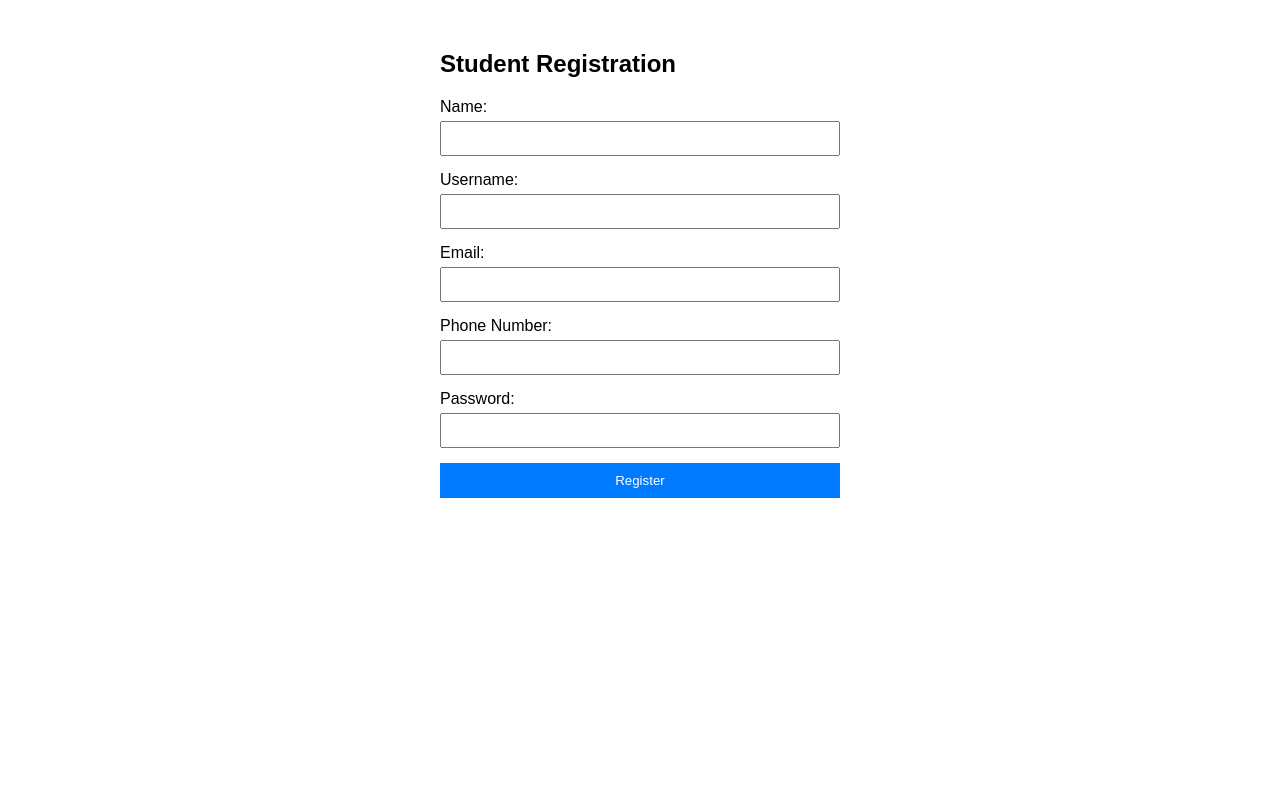
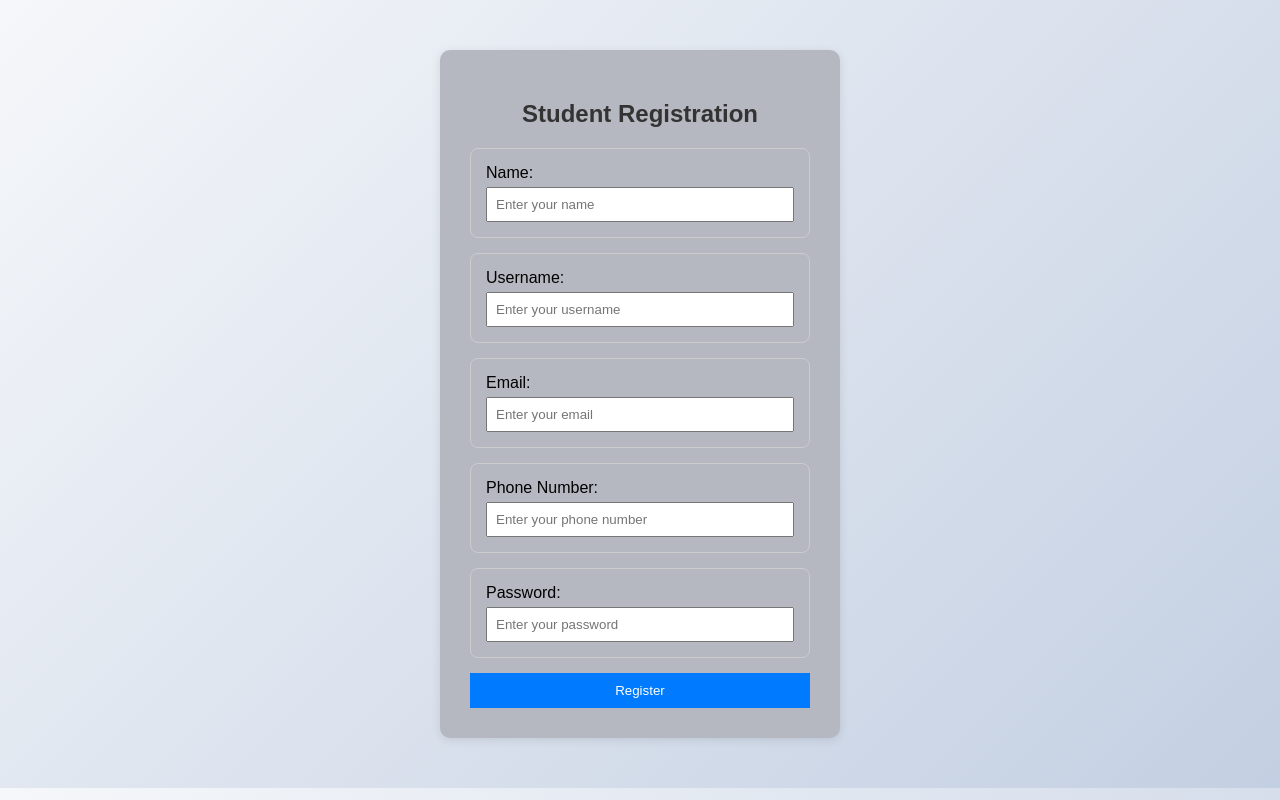
Before and after one commit to Aritra297-svg/php-exam-question-full-stack-system, a PHP site: page /new_register.php in a window 1280 px wide. Run offline with PHP 8.4, Linux system fonts and the light colour scheme.

Commit message:
Modify Register page

```diff
--- a/new_register.php
+++ b/new_register.php
@@ -44,51 +44,53 @@ if ($_SERVER["REQUEST_METHOD"] == "POST") {
 <head>
     <title>Student Registration</title>
     <style>
-        body { font-family: Arial; max-width: 400px; margin: 50px auto; }
-        .form-group { margin: 15px 0; }
+        body { font-family: Arial; max-width: 400px; margin: 50px auto; background: linear-gradient(135deg, #f5f7fa, #c3cfe2); }
+        .form-group { margin: 15px 0; border: 1px solid #ccc; padding: 15px; border-radius: 8px; }
         label { display: block; margin-bottom: 5px; }
         input { width: 100%; padding: 8px; box-sizing: border-box; }
         button { width: 100%; padding: 10px; background-color: #007bff; color: white; border: none; cursor: pointer; }
         .message { padding: 10px; margin-bottom: 15px; background-color: #d4edda; color: #155724; }
+        .container { background-color: #b6b8c1; padding: 30px; border-radius: 10px; box-shadow: 0 2px 10px rgba(0,0,0,0.1); }
+        .h2{ text-align: center; color: #333; }
     </style>
 </head>
 <body>
-
-<h2>Student Registration</h2>
+<div class="container">
+<h2 class="h2">Student Registration</h2>
 
 <?php if ($message): ?>
     <div class="message"><?php echo $message; ?></div>
 <?php endif; ?>
 
-<form method="POST">
+<form class="form1" method="POST">
     <div class="form-group">
         <label>Name:</label>
-        <input type="text" name="name" required>
+        <input placeholder="Enter your name" type="text" name="name" required>
     </div>
 
     <div class="form-group">
         <label>Username:</label>
-        <input type="text" name="username" required>
+        <input placeholder="Enter your username" type="text" name="username" required>
     </div>
 
     <div class="form-group">
         <label>Email:</label>
-        <input type="email" name="email" required>
+        <input placeholder="Enter your email" type="email" name="email" required>
     </div>
 
     <div class="form-group">
         <label>Phone Number:</label>
-        <input type="text" name="phone" required>
+        <input placeholder="Enter your phone number" type="text" name="phone" required>
     </div>
 
     <div class="form-group">
         <label>Password:</label>
-        <input type="password" name="password" required>
+        <input placeholder="Enter your password" type="password" name="password" required>
     </div>
 
     <button type="submit">Register</button>
 </form>
-
+</div>
 </body>
 </html>
 
```
